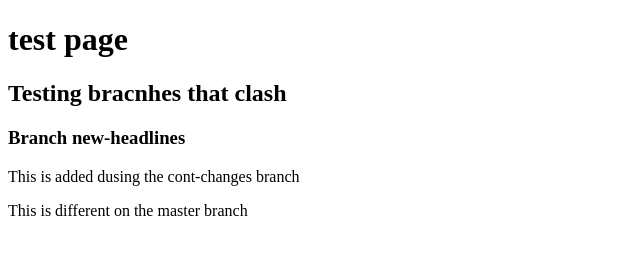
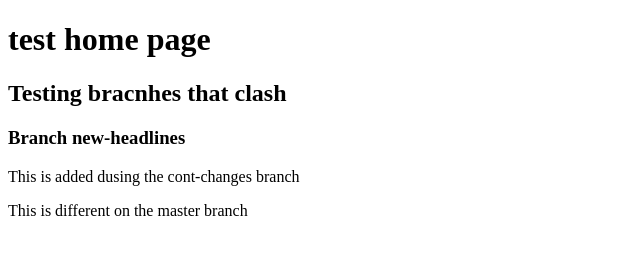
Before and after one commit to kirstyburgoine/test-stuff, a plain HTML site: page index.html in a window 1280 px wide. Shown: the whole page, without its empty margins (0-640 px from the left). Drawn offline with Linux system fonts and the light colour scheme.

Commit message:
changed <h1>

```diff
--- a/index.html
+++ b/index.html
@@ -7,7 +7,7 @@
 
 <body>
 
-<h1>test page</h1>
+<h1>test home page</h1>
 
 <h2>Testing bracnhes that clash</h2>
 <h3>Branch new-headlines</h3>
```
